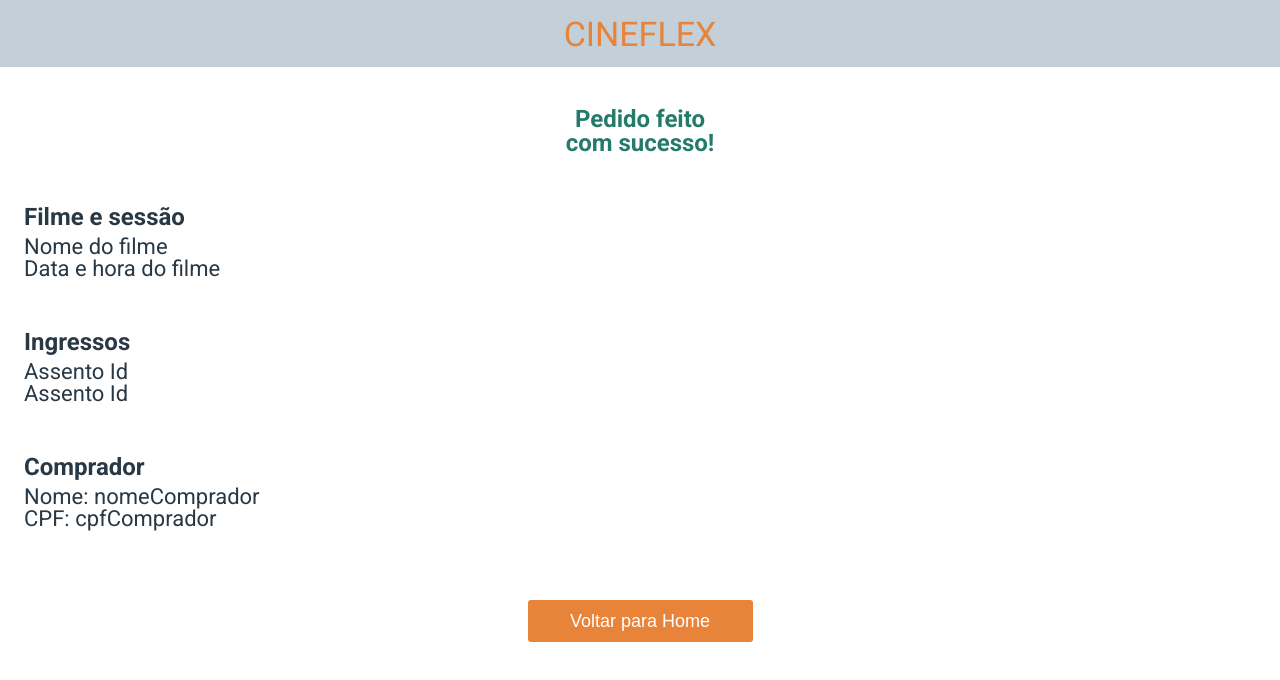
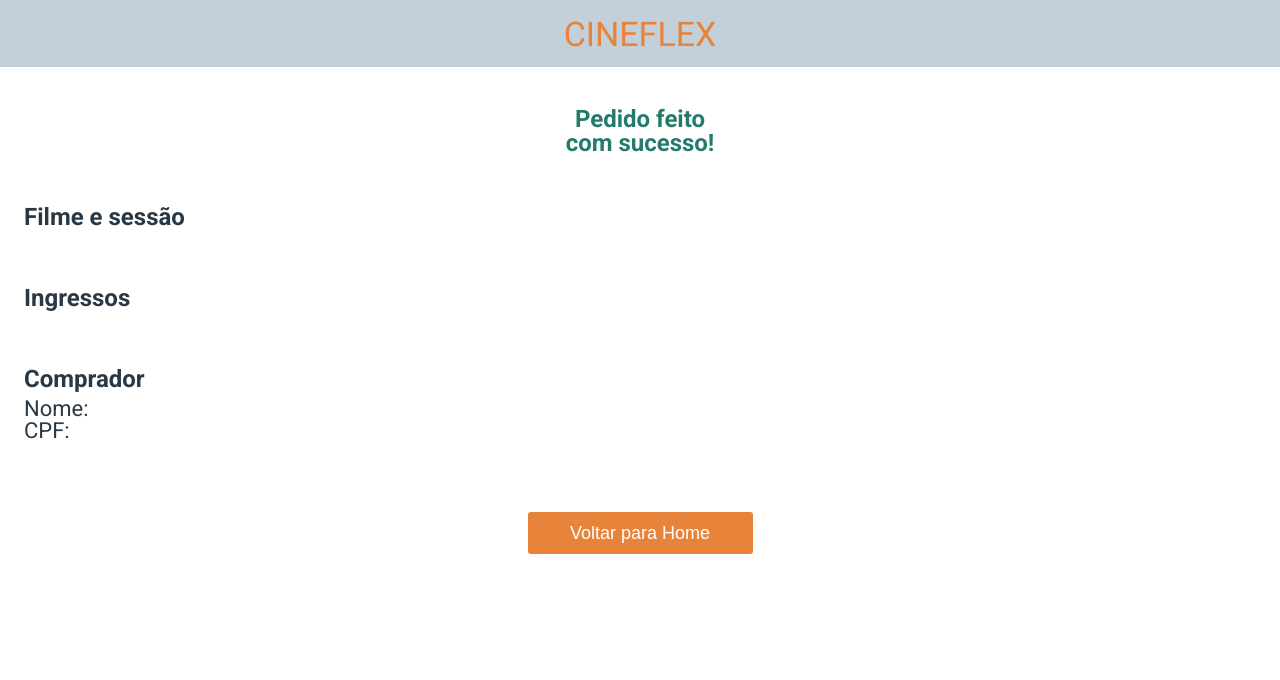
Before and after one commit to gaabrielmooreira/FrontCineflex, a React (Create React App) app: page /success in a window 1280 px wide. Shown: the top 680 px of the page. Built offline with nearby package versions, Linux system fonts and the light colour scheme.

Commit message:
Requisito: Sucesso

```diff
--- a/src/App.js
+++ b/src/App.js
@@ -4,16 +4,26 @@ import SessionsPage from "./pages/SessionsPage";
 import SeatsPage from "./pages/SeatsPage";
 import SuccessPage from "./pages/SuccessPage";
 import { BrowserRouter, Routes, Route } from "react-router-dom";
+import { useState } from "react";
 
 function App() {
+  const [purchaseDetails,setPurchaseDetails] = useState({
+    title:"",
+    date:"",
+    time:"",
+    seats: [],
+    name:"",
+    cpf:""
+  });
+
   return (
     <BrowserRouter>
       <CineflexHeader/>
       <Routes>
         <Route path="/" element={<MoviesPage />} />
         <Route path="/sessions/:movieId" element={<SessionsPage />} />
-        <Route path="/seats/:sessionId" element={<SeatsPage />} />
-        <Route path="/success" element={<SuccessPage />} />
+        <Route path="/seats/:sessionId" element={<SeatsPage setPurchaseDetails={setPurchaseDetails}/>} />
+        <Route path="/success" element={<SuccessPage purchaseDetails={purchaseDetails} setPurchaseDetails={setPurchaseDetails}/>} />
       </Routes>
     </BrowserRouter>
   );
--- a/src/components/Seat.js
+++ b/src/components/Seat.js
@@ -4,7 +4,7 @@ export default function Seat(props) {
     const { id, name, isAvailable, seatsSelec, handleSeat } = props;
 
     return (
-        <SeatButton onClick={() => handleSeat(id)} seatsSelec={seatsSelec} id={id} isAvailable={isAvailable} disabled={!isAvailable}>
+        <SeatButton onClick={() => handleSeat(id,name)} seatsSelec={seatsSelec} id={id} isAvailable={isAvailable} disabled={!isAvailable}>
             {name}
         </SeatButton>
     )
--- a/src/pages/SeatsPage.js
+++ b/src/pages/SeatsPage.js
@@ -5,30 +5,41 @@ import styled from "styled-components";
 import CineflexFooter from "../components/CineflexFooter";
 import Seat from "../components/Seat";
 
-export default function SeatsPage() {
+export default function SeatsPage({setPurchaseDetails}) {
     const { sessionId } = useParams();
     const [seatsList, setSeatsList] = useState([]);
     const [seatsSelec, setSeatsSelec] = useState([]);
+    const [seatsSelecName, setSeatsSelecName] = useState([]);
     const [inputName, setInputName] = useState("");
     const [inputCpf, setInputCpf] = useState("");
     const navigate = useNavigate();
 
-    function handleSeat(seatId) {
+    function handleSeat(seatId,seatName) {
         if (seatsSelec.includes(seatId)) {
-            const newSeatsSelec = seatsSelec.filter(seat => seat !== seatId);
-            setSeatsSelec(newSeatsSelec);
+            setSeatsSelec(seatsSelec.filter(seat => seat !== seatId));
+            setSeatsSelecName(seatsSelecName.filter(seat => seat !== seatName));
         } else {
             setSeatsSelec([...seatsSelec, seatId]);
+            setSeatsSelecName([...seatsSelecName, seatName]);
         }
     }
 
     function bookSeats(event) {
         event.preventDefault();
-        console.log(seatsSelec);
         if (seatsSelec.length === 0 ) return alert("Não selecionou nenhum assento!");
 
         const promise = axios.post("https://mock-api.driven.com.br/api/v8/cineflex/seats/book-many", { ids: seatsSelec, name: inputName, cpf: inputCpf });
-        promise.then(() => navigate("/success"));
+        promise.then(() => {
+            setPurchaseDetails({
+                title:seatsList.movie.title,
+                date:seatsList.day.date,
+                time:seatsList.name,
+                seats: seatsSelecName,
+                name:inputName,
+                cpf:inputCpf
+            })
+            navigate("/success");
+        });
     }
 
     useEffect(() => {
@@ -89,7 +100,6 @@ export default function SeatsPage() {
         </SeatsPageContainer>
     )
 }
-
 
 const SeatsPageContainer = styled.div`
     display: flex;
--- a/src/pages/SuccessPage.js
+++ b/src/pages/SuccessPage.js
@@ -1,28 +1,39 @@
 import styled from "styled-components";
-import { Link } from "react-router-dom";
+import { useNavigate } from "react-router-dom";
 
-export default function SuccessPage() {
+
+
+export default function SuccessPage({ purchaseDetails, setPurchaseDetails }) {
+    const navigate = useNavigate();
+    function goToHome() {
+        setPurchaseDetails({
+            title: "",
+            date: "",
+            time: "",
+            seats: [],
+            name: "",
+            cpf: ""
+        })
+        navigate("/");
+    }
     return (
         <SuccessPageContainer>
             <h2>Pedido feito com sucesso!</h2>
             <MovieInfoContainer>
                 <h3>Filme e sessão</h3>
-                <p>Nome do filme</p>
-                <p>Data e hora do filme</p>
+                <p>{purchaseDetails.title}</p>
+                <p>{purchaseDetails.date} {purchaseDetails.time}</p>
             </MovieInfoContainer>
             <MovieInfoContainer>
                 <h3>Ingressos</h3>
-                <p>Assento Id</p>
-                <p>Assento Id</p>
+                {purchaseDetails.seats.map((seatName) => <p>Assento {seatName}</p>)}
             </MovieInfoContainer>
             <MovieInfoContainer>
                 <h3>Comprador</h3>
-                <p>Nome: nomeComprador</p>
-                <p>CPF: cpfComprador</p>
+                <p>Nome: {purchaseDetails.name}</p>
+                <p>CPF: {purchaseDetails.cpf}</p>
             </MovieInfoContainer>
-            <Link to="/">
-                <button>Voltar para Home</button>
-            </Link>
+            <button onClick={goToHome}>Voltar para Home</button>
         </SuccessPageContainer>
     )
 }
@@ -41,14 +52,11 @@ const SuccessPageContainer = styled.div`
         align-self: center;
         text-align: center;
     }
-    a {
-        margin-top: 70px;
-        align-self: center;
-    }
     button{
         width: 225px;
         height: 42px;
-
+        margin-top: 70px;
+        align-self: center;
         background-color: #E8833A;
         color: #FFFFFF;
         font-size: 18px;
```
